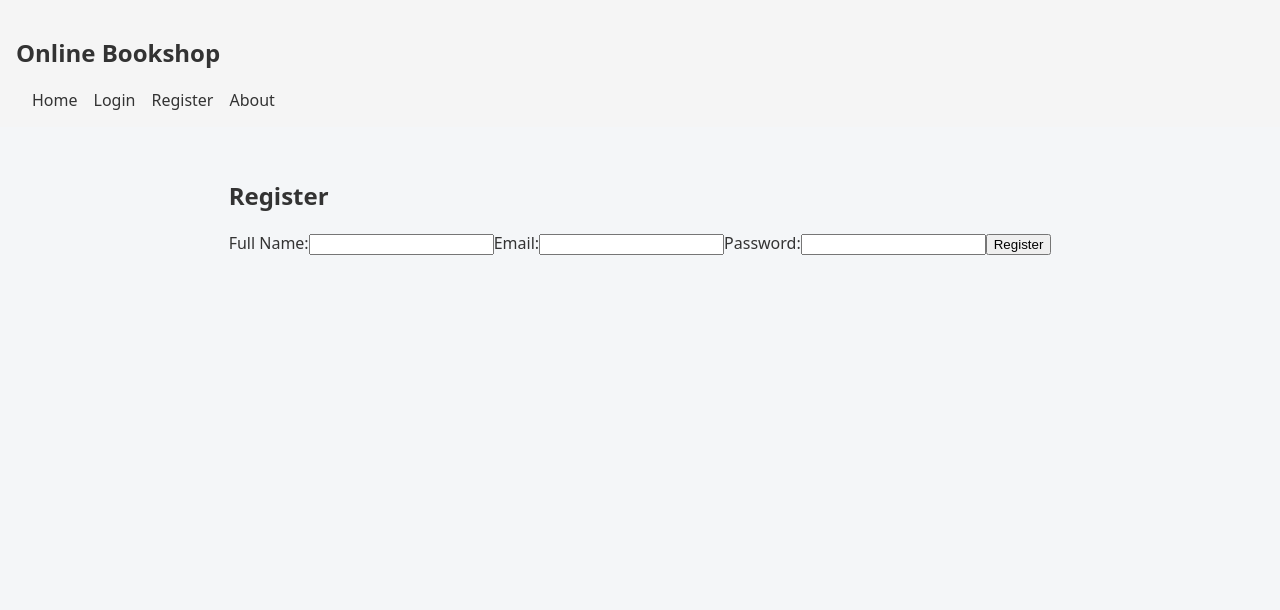
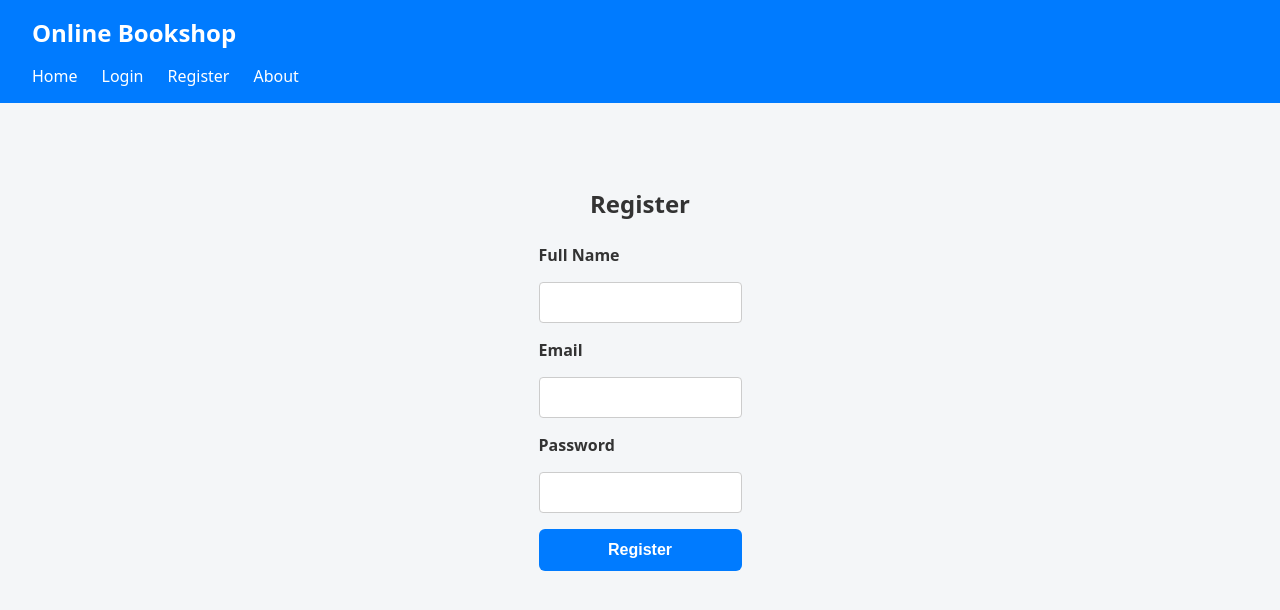
Before and after one commit to AhmadDXZ/WebProject, a React (Vite) app: page /register in a window 1280 px wide. Shown: the top 610 px of the page. Built offline with nearby package versions, Linux system fonts and the light colour scheme.

Commit message:
Fixes to the login and register pages

```diff
--- a/src/components/Header.jsx
+++ b/src/components/Header.jsx
@@ -1,18 +1,17 @@
 import React from 'react';
 import { Link } from 'react-router-dom';
+import './Header.css';
 
 export default function Header() {
   return (
     <header className="header">
       <nav className="nav">
-        <div className="left-nav">
-          <h1 className="logo">Online Bookshop</h1>
-          <div className="nav-links">
-            <Link to="/">Home</Link>
-            <Link to="/login">Login</Link>
-            <Link to="/register">Register</Link>
-            <Link to="/about">About</Link>
-          </div>
+        <Link to="/" className="logo">Online Bookshop</Link>
+        <div className="nav-links">
+          <Link to="/">Home</Link>
+          <Link to="/login">Login</Link>
+          <Link to="/register">Register</Link>
+          <Link to="/about">About</Link>
         </div>
       </nav>
     </header>
--- a/src/index.css
+++ b/src/index.css
@@ -1,22 +1,6 @@
 body {
   margin: 0;
   font-family: system-ui, -apple-system, BlinkMacSystemFont, "Segoe UI", sans-serif;
-}
-
-/* Header */
-
-.header {
-  display: flex;
-  justify-content: space-between;
-  align-items: center;
-  padding: 1rem;
-  background-color: #f5f5f5;
-}
-
-.nav-links a {
-  margin-left: 1rem;
-  text-decoration: none;
-  color: #333;
 }
 
 /* Forms */
--- a/src/pages/LoginPage.jsx
+++ b/src/pages/LoginPage.jsx
@@ -1,4 +1,5 @@
 import React, { useState } from 'react';
+import '../Auth.css';
 
 export default function LoginPage() {
   const [email, setEmail] = useState('');
@@ -13,22 +14,24 @@ export default function LoginPage() {
     <section className="auth-page">
       <h2>Login</h2>
       <form onSubmit={handleSubmit} className="auth-form">
-        <label>Email:
+        <label htmlFor="email">Email</label>
         <input
+          id="email"
           type="email"
           value={email}
           onChange={e => setEmail(e.target.value)}
           required
         />
-        </label>
-        <label>Password:
+
+        <label htmlFor="password">Password</label>
         <input
+          id="password"
           type="password"
           value={password}
           onChange={e => setPassword(e.target.value)}
           required
         />
-        </label>
+
         <button type="submit">Login</button>
       </form>
     </section>
--- a/src/pages/RegisterPage.jsx
+++ b/src/pages/RegisterPage.jsx
@@ -1,4 +1,5 @@
 import React, { useState } from 'react';
+import '../Auth.css';
 
 export default function RegisterPage() {
   const [fullName, setFullName] = useState('');
@@ -14,30 +15,32 @@ export default function RegisterPage() {
     <section className="auth-page">
       <h2>Register</h2>
       <form onSubmit={handleSubmit} className="auth-form">
-        <label>Full Name:
+        <label htmlFor="fullName">Full Name</label>
         <input
+          id="fullName"
           type="text"
           value={fullName}
           onChange={e => setFullName(e.target.value)}
           required
         />
-        </label>
-        <label>Email:
+
+        <label htmlFor="email">Email</label>
         <input
+          id="email"
           type="email"
           value={email}
           onChange={e => setEmail(e.target.value)}
           required
         />
-        </label>
-        <label>Password:
+
+        <label htmlFor="password">Password</label>
         <input
+          id="password"
           type="password"
           value={password}
           onChange={e => setPassword(e.target.value)}
           required
         />
-        </label>
         <button type="submit">Register</button>
       </form>
     </section>
```
Lines whose indentation alone changed are shown as unchanged.
